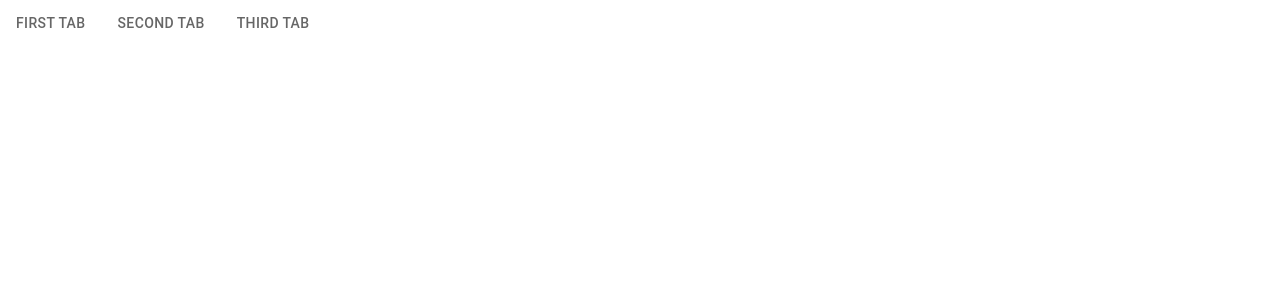
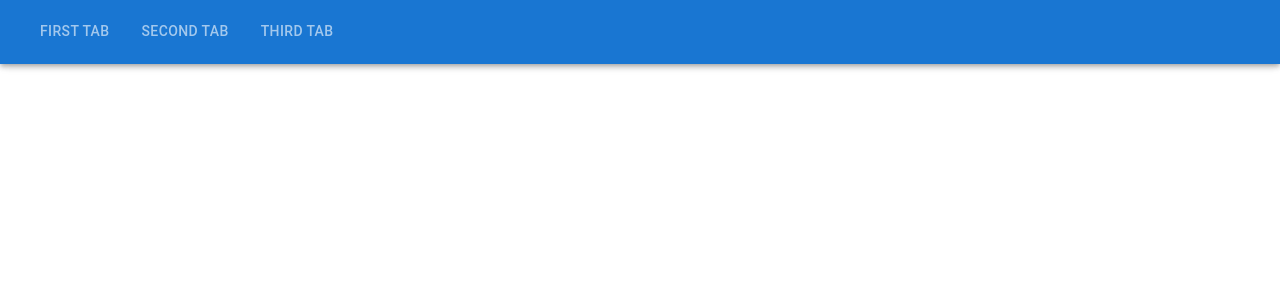
Before and after one commit to hxncodes/React-MUI, a React (Vite) app: page / in a window 1280 px wide. Shown: the top 300 px of the page. Built offline with nearby package versions, Linux system fonts and the light colour scheme.

Commit message:
Tabs inside AppBar

```diff
--- a/Pages/MyTabs.jsx
+++ b/Pages/MyTabs.jsx
@@ -6,18 +6,19 @@ function MyTabs() {
     const [value, setValue] = useState();
 
     return (
-        <div>
+        <AppBar>
+            <Toolbar>
                 <Tabs
                     value={value}
                     onChange={(e, val) => setValue(val)}
-                indicatorColor='secondary'
-                textColor='secondary'
+                    textColor='inherit'
                 >
                     <Tab label="First Tab" />
                     <Tab label="Second Tab" />
                     <Tab label="Third Tab" />
                 </Tabs>
-        </div >
+            </Toolbar>
+        </AppBar >
     )
 }
 
```
Lines whose indentation alone changed are shown as unchanged.
